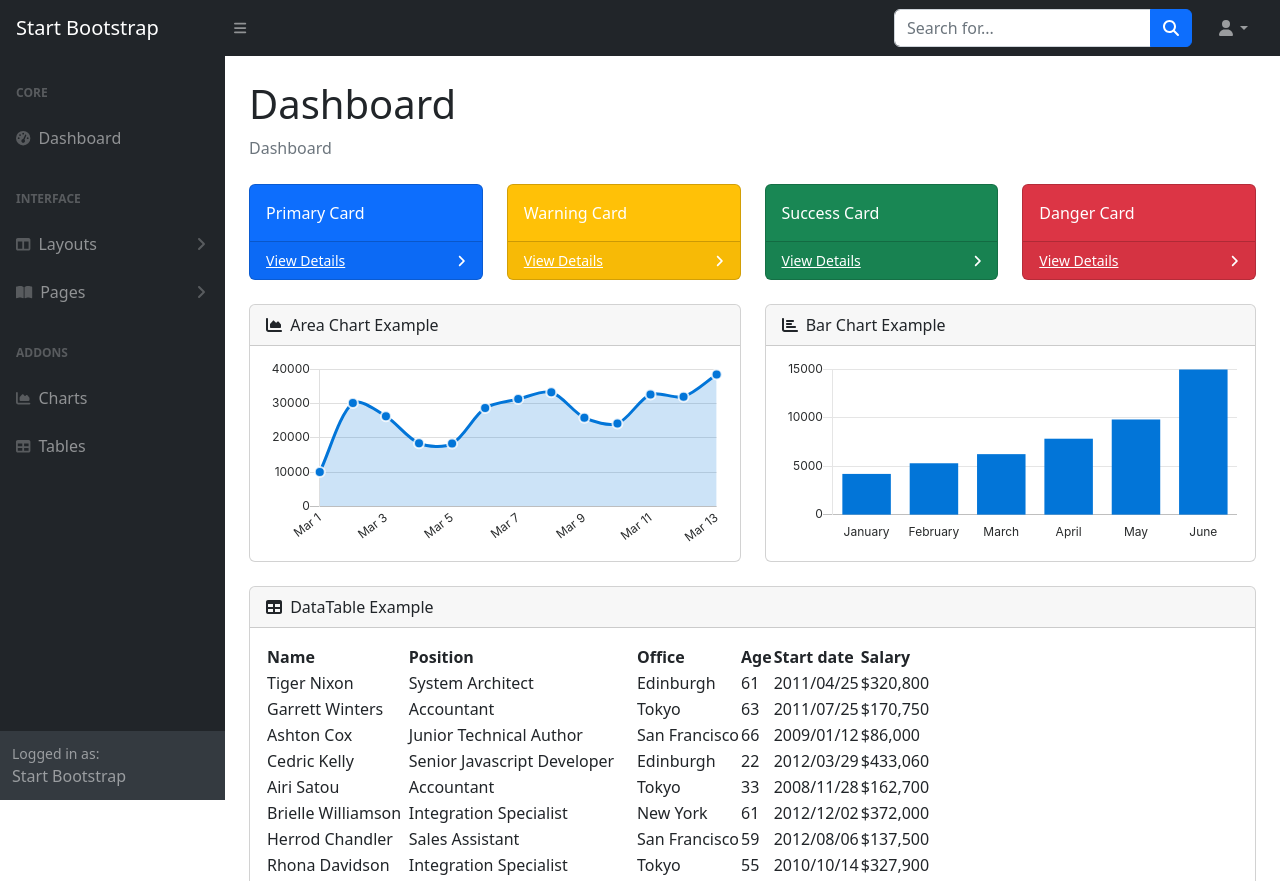
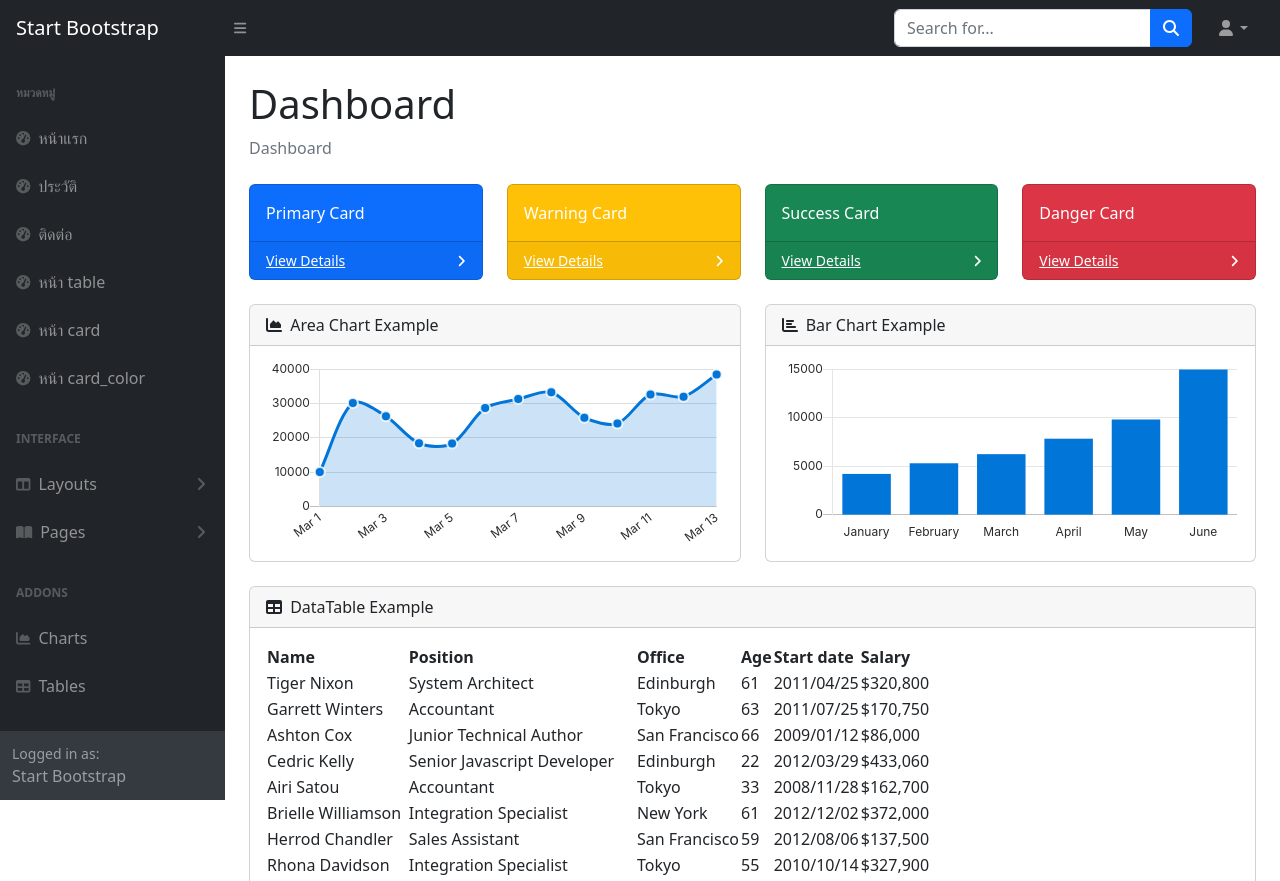
Before and after one commit to Non2412/my_django_web, a Django app: page / in a window 1280 px wide. Shown: the top 881 px of the page. Run offline with Django 5.2, Linux system fonts and the light colour scheme; some libraries are stand-ins or nearby versions.

Commit message:
อัปรูป

```diff
--- a/templates/base.html
+++ b/templates/base.html
@@ -80,12 +80,42 @@
         <nav class="sb-sidenav accordion sb-sidenav-dark" id="sidenavAccordion">
           <div class="sb-sidenav-menu">
             <div class="nav">
-              <div class="sb-sidenav-menu-heading">Core</div>
-              <a class="nav-link" href="index.html">
+              <div class="sb-sidenav-menu-heading">หมวดหมู่</div>
+              <a class="nav-link" href="{% url 'index-page' %}">
                 <div class="sb-nav-link-icon">
                   <i class="fas fa-tachometer-alt"></i>
                 </div>
-                Dashboard
+                หน้าแรก
+              </a>
+              <a class="nav-link" href="{% url 'about-page' %}">
+                <div class="sb-nav-link-icon">
+                  <i class="fas fa-tachometer-alt"></i>
+                </div>
+                ประวัติ
+              </a>
+              <a class="nav-link" href="{% url 'contact-page' %}">
+                <div class="sb-nav-link-icon">
+                  <i class="fas fa-tachometer-alt"></i>
+                </div>
+                ติดต่อ
+              </a>
+              <a class="nav-link" href="{% url 'for-page' %}">
+                <div class="sb-nav-link-icon">
+                  <i class="fas fa-tachometer-alt"></i>
+                </div>
+                หน้า table
+              </a>
+              <a class="nav-link" href="{% url 'card-page' %}">
+                <div class="sb-nav-link-icon">
+                  <i class="fas fa-tachometer-alt"></i>
+                </div>
+                หน้า card
+              </a>
+              <a class="nav-link" href="{% url 'color-page' %}">
+                <div class="sb-nav-link-icon">
+                  <i class="fas fa-tachometer-alt"></i>
+                </div>
+                หน้า card_color
               </a>
               <div class="sb-sidenav-menu-heading">Interface</div>
               <a
--- a/webpage/urls.py
+++ b/webpage/urls.py
@@ -2,9 +2,11 @@ from django.urls import path
 from . import views
 
 urlpatterns = [
-    path("", views.indexPage),
-    path("about/", views.aboutPage),
-    path("contact/", views.contactPage),
-    path('for/', views.forPage, name="for-page")
+    path("", views.indexPage, name= "index-page"),
+    path("about/", views.aboutPage, name= "about-page"),
+    path("contact/", views.contactPage, name= "contact-page"),
+    path('for/', views.forPage, name="for-page"),
+    path('card/', views.cardPage, name="card-page"),
+    path('color/', views.cardcolorPage, name="color-page"),
 
 ]
--- a/webpage/views.py
+++ b/webpage/views.py
@@ -9,8 +9,6 @@ def aboutPage(request):
 def contactPage(request):
     return render(request, 'contact.html')
 
-def forPage(request):
-    return render(request, 'for_test.html')
 
 def forPage(request):
     context = {}
@@ -18,3 +16,17 @@ def forPage(request):
     context["list"] = lt
 
     return render(request, 'for_test.html', context)
+
+def cardPage(request):
+    context = {}
+    lt = list(range(0,100))
+    context["list"] = lt
+
+    return render(request, 'card.html', context)
+
+def cardcolorPage(request):
+    context = {}
+    lt = list(range(0,100))
+    context["list"] = lt
+
+    return render(request, 'card_color.html', context)
```
Also changed, not shown: templates/card.html (added, +43 -0 lines).
